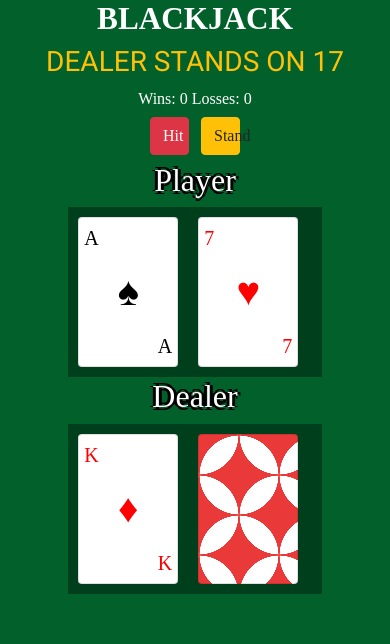
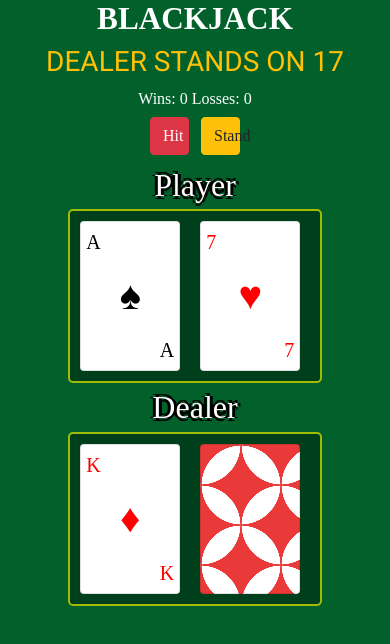
Before and after one commit to natalie-todd/blackjackfront, a React (Create React App) app: page / in a window 390 px wide. Shown: the top 644 px of the page. Built offline with nearby package versions, Linux system fonts and the light colour scheme; a web font is replaced by a local one.

Commit message:
need to fix mobile

```diff
--- a/src/App.css
+++ b/src/App.css
@@ -5,7 +5,6 @@
   font-family: 'Prosto One', cursive;
   height: 105vh;
 }
-
 
 .oInterface {
   display: flex;
@@ -19,6 +18,8 @@
   flex-direction: row;
   width: 65vw;
   background-color: #003f1c;
+  border-radius: 5px;
+  border: 2px solid #A0BC05;
 }
 
 .handSpace {
@@ -62,6 +63,7 @@ font-family: 'Roboto', sans-serif;
 .handLab {
   color: white;
   text-shadow: 3px 0 0 #000, 0 -3px 0 #000, 0 3px 0 #000, -3px 0 0 #000;
+  margin: 5px;
 }
 
 @keyframes App-logo-spin {
```
